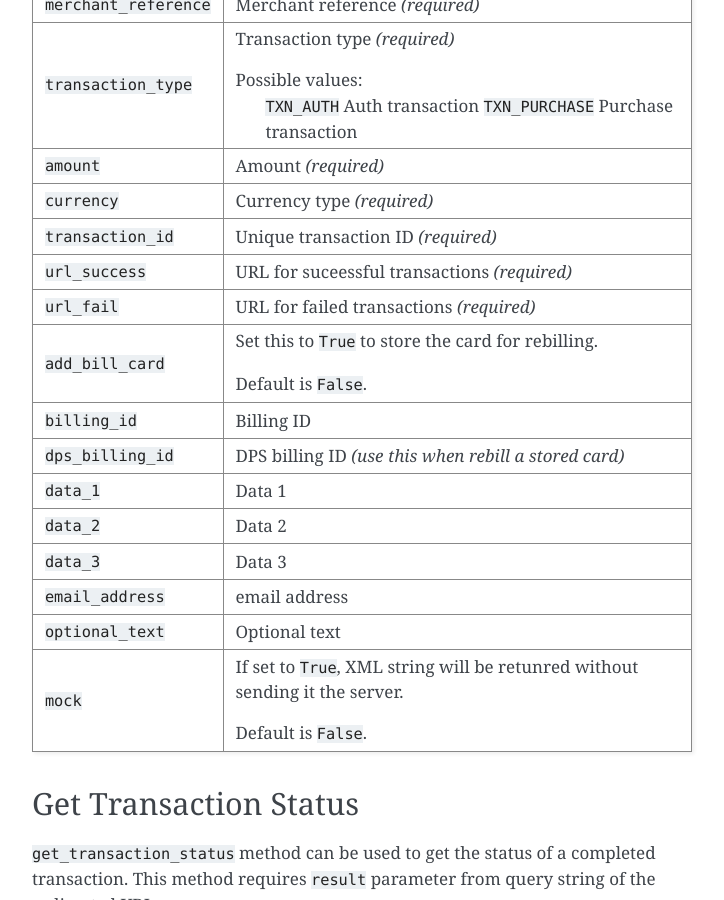
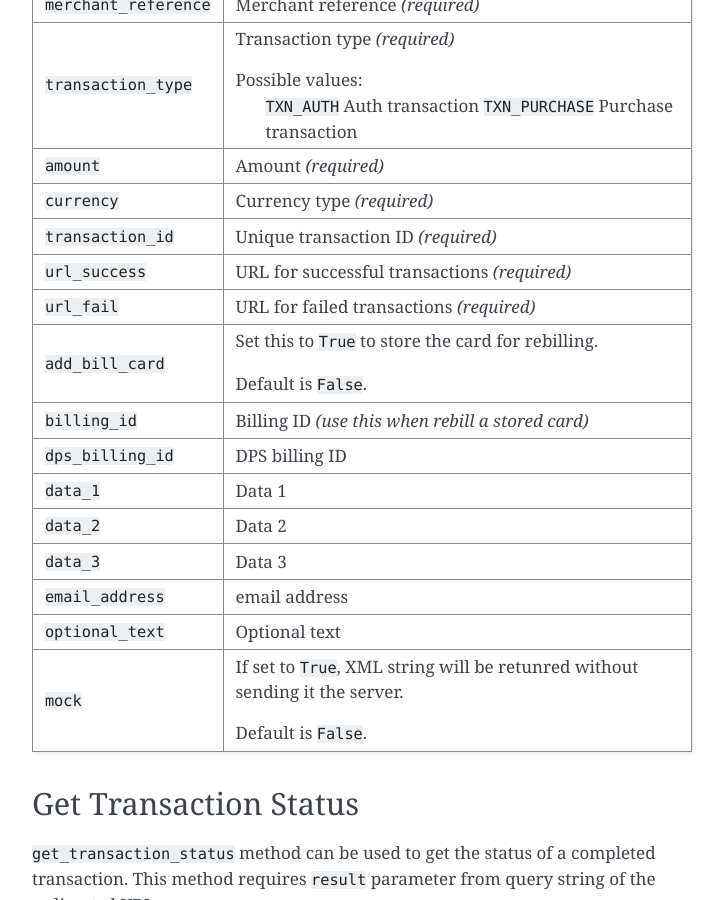
Before and after one commit to InternetNZ/pxpaypy, a Sphinx documentation site: the page built from docs/index.rst, in a window 1280 px wide and 900 px high, scrolled down 3404 px. Shown: the whole window, without its empty margins (388-1112 px from the left). Built offline with Sphinx 7.4.7, drawn with Linux system fonts in a browser that asks for light colours.

Commit message:
Fixed typos in documentation.

```diff
--- a/docs/index.rst
+++ b/docs/index.rst
@@ -196,7 +196,7 @@ as well as rebilling with user insteraction (i.e. user has to enter CSC).
 +----------------------+------------------------------------------------------+
 |``transaction_id``    |Unique transaction ID *(required)*                    |
 +----------------------+------------------------------------------------------+
-|``url_success``       |URL for suceessful transactions *(required)*          |
+|``url_success``       |URL for successful transactions *(required)*          |
 +----------------------+------------------------------------------------------+
 |``url_fail``          |URL for failed transactions *(required)*              |
 +----------------------+------------------------------------------------------+
@@ -204,9 +204,9 @@ as well as rebilling with user insteraction (i.e. user has to enter CSC).
 |                      |                                                      |
 |                      |Default is ``False``.                                 |
 +----------------------+------------------------------------------------------+
-|``billing_id``        |Billing ID                                            |
+|``billing_id``        |Billing ID *(use this when rebill a stored card)*     |
 +----------------------+------------------------------------------------------+
-|``dps_billing_id``    |DPS billing ID *(use this when rebill a stored card)* |
+|``dps_billing_id``    |DPS billing ID                                        |
 +----------------------+------------------------------------------------------+
 |``data_1``            |Data 1                                                |
 +----------------------+------------------------------------------------------+
```
